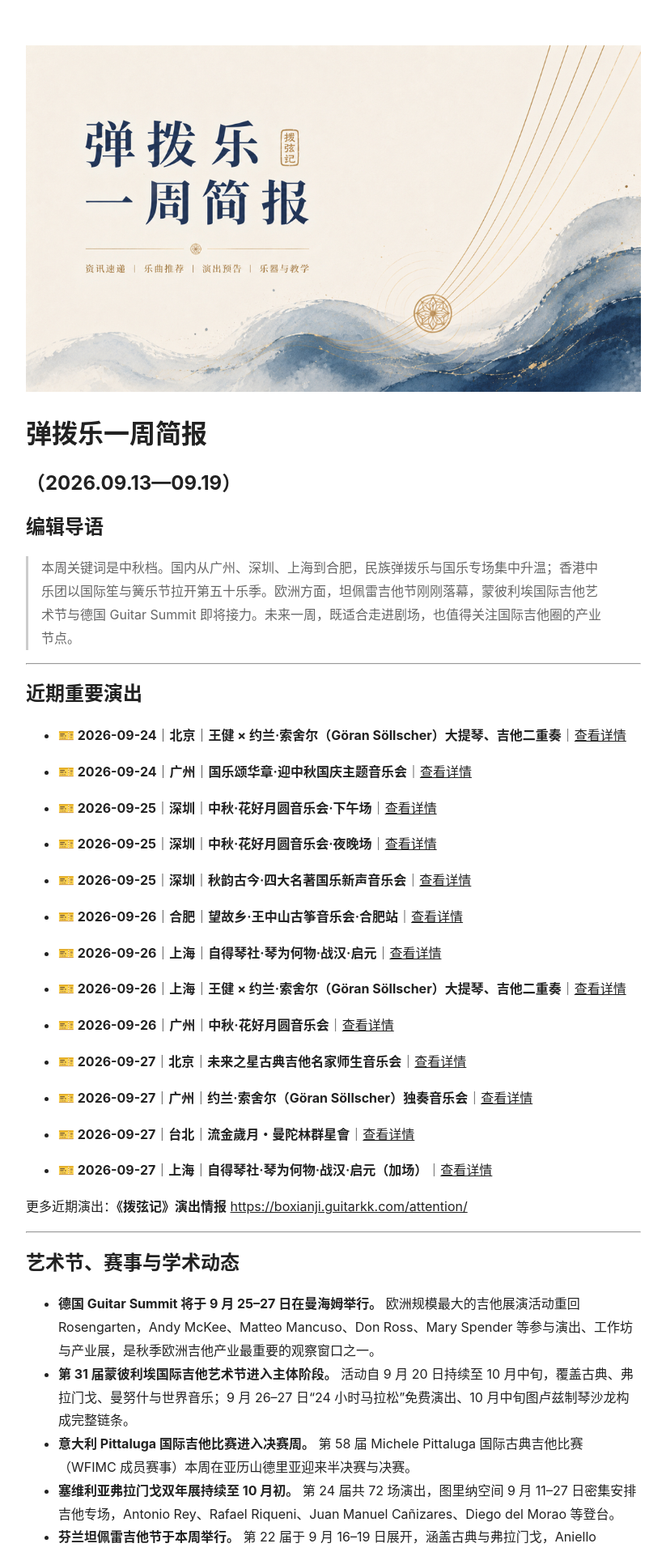
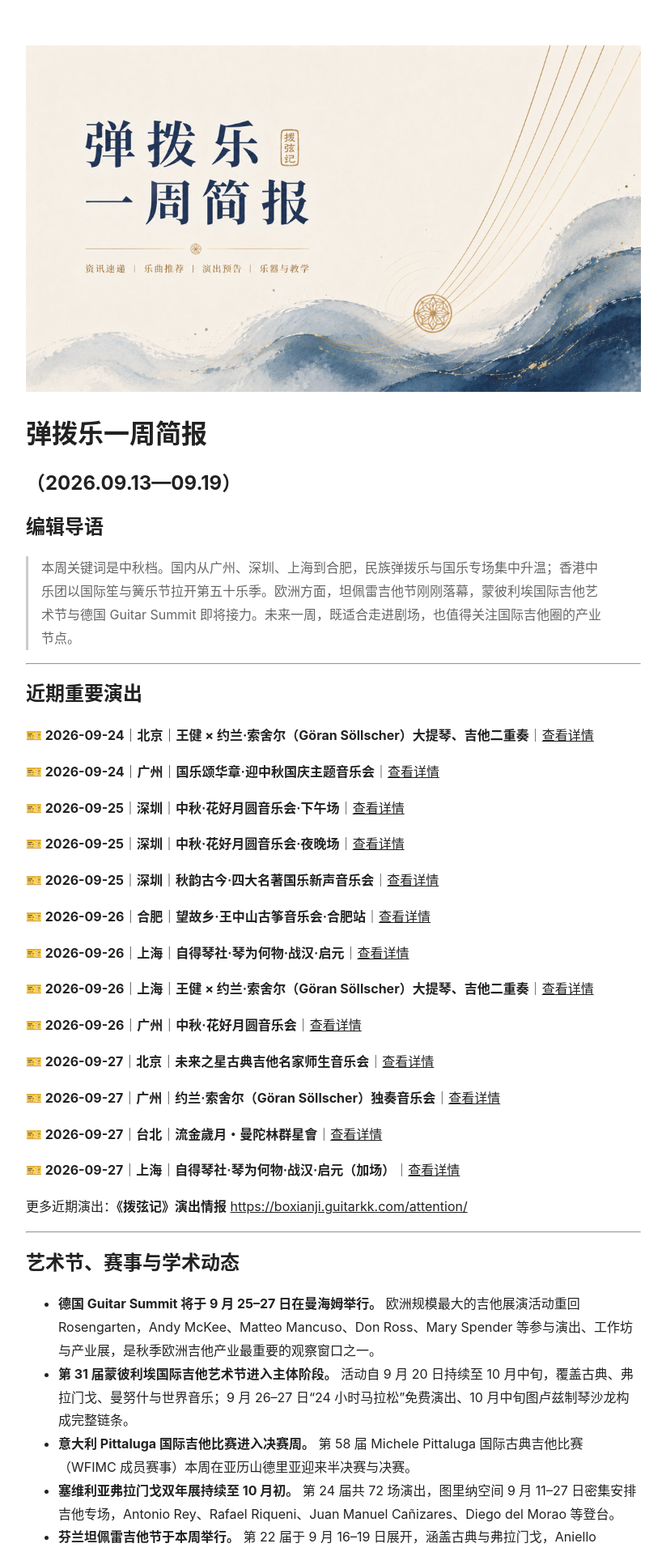
Before and after one commit to KeenKwok/boxianji, a Jekyll site: the page built from weekly/2026-09-19.md, in a window 1280 px wide. Shown: the top 1917 px of the page at 81% size, without its empty margins (228-1051 px from the left). Built offline with Jekyll 4.4.1, drawn with Linux system fonts in a browser that asks for light colours.

Commit message:
更新 2026-09-19.md

```diff
--- a/weekly/2026-09-19.md
+++ b/weekly/2026-09-19.md
@@ -22,7 +22,7 @@ title: 弹拨乐一周简报（2026.09.13—09.19）
 
 {% for event in events %}
   {% if event.date >= start and event.date <= end %}
-- **🎫 {{ event.date }}｜{{ event.city }}｜{{ event.title }}**｜[查看详情]({{ event.link }})
+  **🎫 {{ event.date }}｜{{ event.city }}｜{{ event.title }}**｜[查看详情]({{ event.link }})
   {% endif %}
 {% endfor %}
 
```
